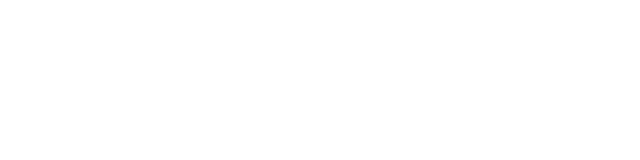
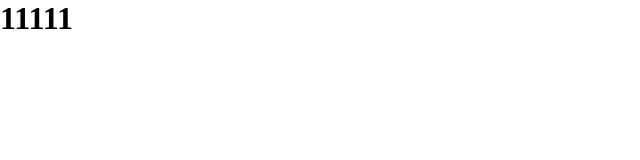
Before and after one commit to Chaerini/Moble_Goods, a React (Create React App) app in the folder client/: page /mycoupon in a window 1280 px wide. Before the commit this address had no page. Shown: the top 160 px of the page, without its empty margins (0-640 px from the left). Built offline with nearby package versions, Linux system fonts and the light colour scheme.

Commit message:
app.js에 마이쿠폰 추가

```diff
--- a/client/src/App.js
+++ b/client/src/App.js
@@ -22,6 +22,7 @@
 import Register from './component/register/Register';
 import Profile from './pages/profile/Profile';
 import MyReview from './pages/myreview/MyReview';
+import MyCoupon from './pages/mycoupon/MyCoupon';
 
 function App() {
   return (
@@ -43,6 +44,7 @@
         <Route path="/register" element={<Register />} />
         <Route path="/profile" element={<Profile />} />
         <Route path="/myreview" element={<MyReview />} />
+        <Route path="/mycoupon" element={<MyCoupon />} />
       </Routes>
     </BrowserRouter>
   )
--- /dev/null
+++ b/client/src/pages/mycoupon/MyCoupon.jsx
@@ -0,0 +1,9 @@
+import './mycoupon.css';
+
+const MyCoupon = () => {
+    return (
+        <div><h1>11111</h1></div>
+    );
+};
+
+export default MyCoupon;
```
Also changed, not shown: client/src/pages/mycoupon/mycoupon.css (added).
